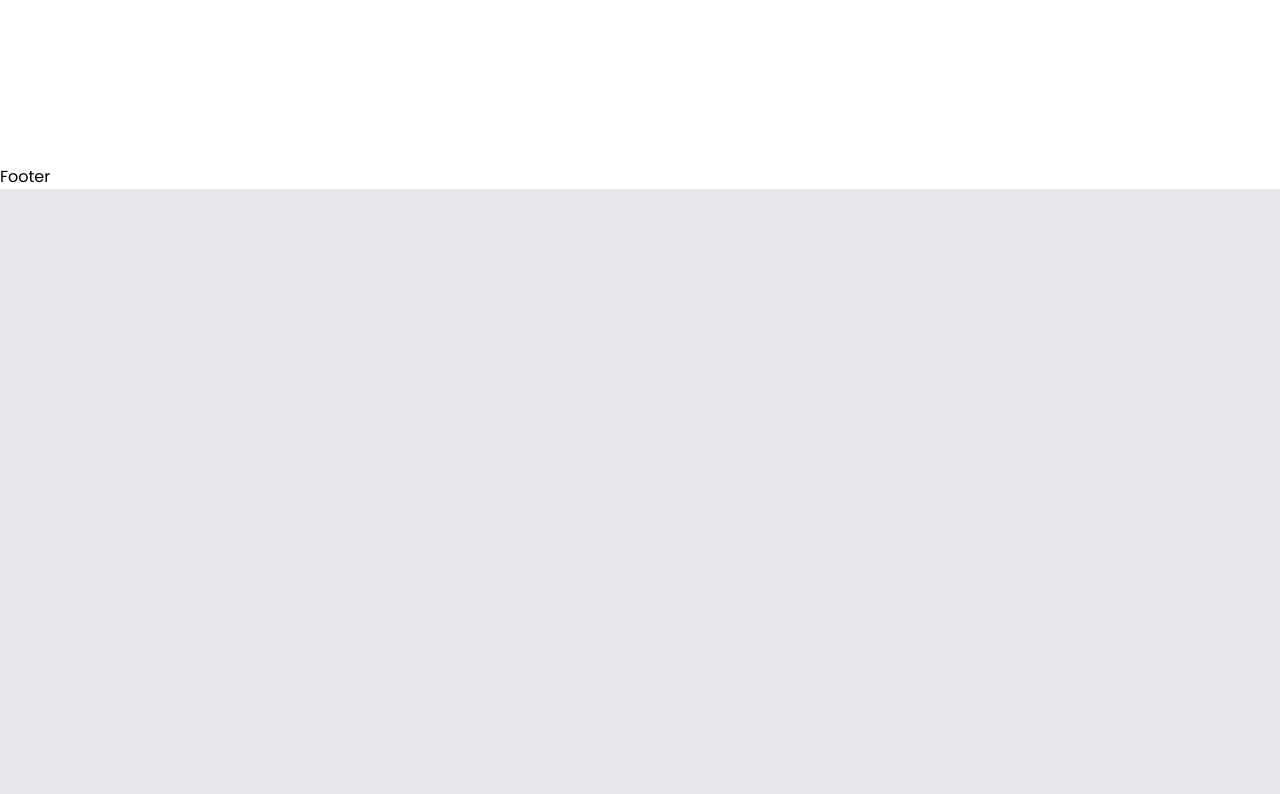
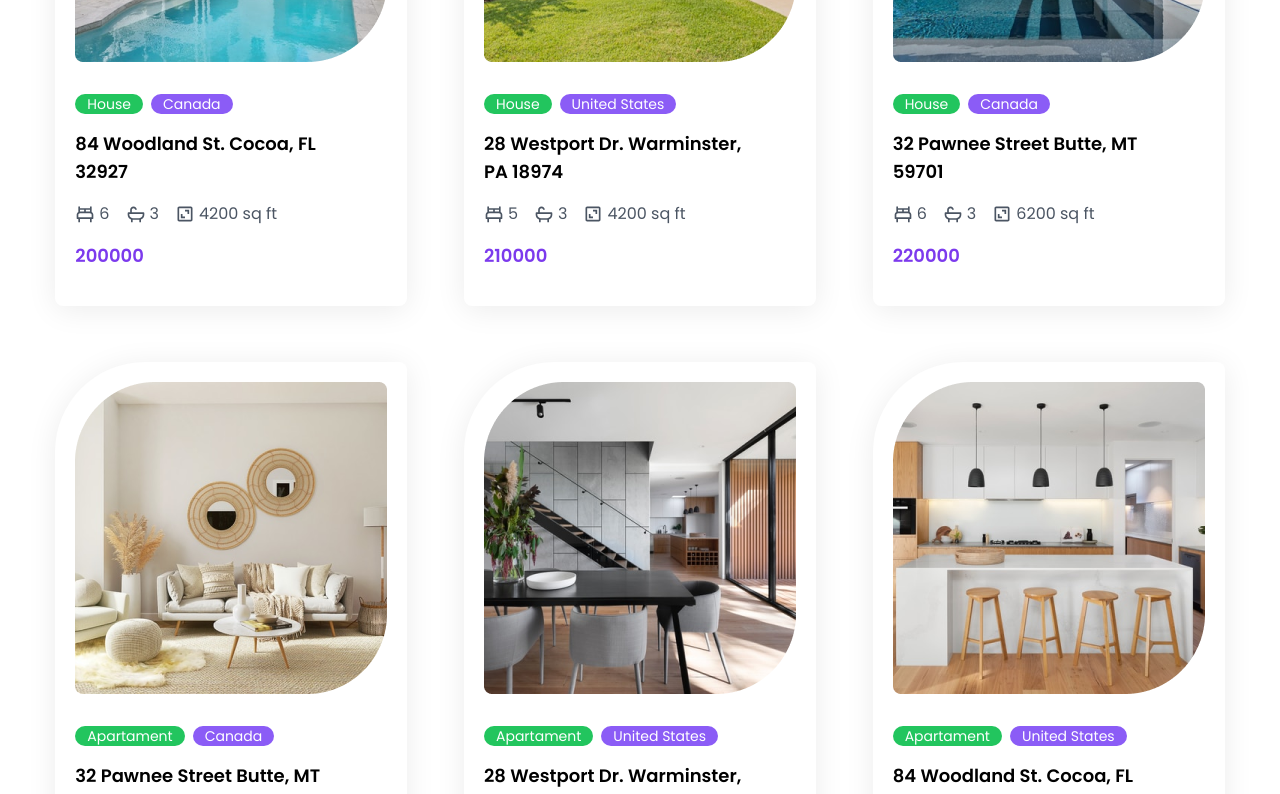
Before and after one commit to ygamboalh/inmobility, a React (Create React App) app: page / in a window 1280 px wide. Shown: the part 1780-2574 px from the top of the page. Before the commit the page ends 1969 px from the top, so only its background shows below. Built offline with nearby package versions, Linux system fonts and the light colour scheme.

Commit message:
Web Completa. Falta ajuste de necesidades

```diff
--- a/src/App.js
+++ b/src/App.js
@@ -13,7 +13,7 @@
 
 const App = () => {
   return (
-    <div className='max-w-[1440px] mx-suto bg-white' >
+    <div className='max-w-[1440px] mx-auto bg-white'>
       <Header />
       <Routes>
         <Route path='/' element={<Home />} />
--- a/src/components/Footer.js
+++ b/src/components/Footer.js
@@ -1,7 +1,11 @@
 import React from 'react';
 
 const Footer = () => {
-  return <div>Footer</div>;
+  return <footer className='bg-black py-8 text-center text-white' >
+    <div className="container">
+      Copyright &copy; 2023. All right reserved.
+    </div>
+  </footer>;
 };
 
 export default Footer;
--- a/src/components/House.js
+++ b/src/components/House.js
@@ -1,7 +1,66 @@
 import React from 'react';
 
-const House = () => {
-  return <div>House</div>;
+// Import icons
+import { BiBed, BiBath, BiArea } from 'react-icons/bi'
+
+const House = ({ house }) => {
+  const { image, type, country, address, bedrooms, bathrooms, surface, price } = house
+  return (
+    <div>
+      <div className='bg-white shadow-1 p-5 rounded-lg rounded-tl-[90px] w-full max-w-[352px] mx-auto cursor-pointer hover:shadow-2xl transition' >
+        <img src={image} alt='' className='mb-8' />
+        <div className='mb-4 flex gap-x-2 text-sm' >
+          <div
+            className='bg-green-500 rounded-full text-white px-3 '
+          >{type}</div>
+          <div
+            className='bg-violet-500 rounded-full text-white px-3 '
+          >{country}
+          </div>
+        </div>
+        <div className='text-lg font-semibold max-w-[260px]' >
+          {address}
+        </div>
+        <div
+          className='flex gap-x-4 my-4'
+        >
+          <div
+            className='flex items-center text-gray-600 gap-1'
+          >
+            <div
+              className='text-[20px]'
+            >
+              <BiBed />
+            </div>
+            <div>{bedrooms}</div>
+          </div>
+          <div
+            className='flex items-center text-gray-600 gap-1'
+          >
+            <div
+              className='text-[20px]'
+            >
+              <BiBath />
+            </div>
+            <div>{bathrooms}</div>
+          </div>
+          <div
+            className='flex items-center text-gray-600 gap-1'
+          >
+            <div
+              className='text-[20px]'
+            >
+              <BiArea />
+            </div>
+            <div>{surface}</div>
+          </div>
+        </div>
+        <div
+          className='text-lg font-semibold text-violet-600 mb-4'
+        >{price}</div>
+      </div>
+    </div>
+  )
 };
 
 export default House;
--- a/src/components/HouseList.js
+++ b/src/components/HouseList.js
@@ -1,7 +1,44 @@
-import React from 'react';
+import React, { useContext } from 'react';
+
+// Import context
+import { HouseContext } from './HouseContext'
+
+// Import components
+import House from './House'
+
+// Import link
+import { Link } from 'react-router-dom';
+
+// Import Icons
+import { ImSpinner2 } from 'react-icons/im'
 
 const HouseList = () => {
-  return <div>HouseList</div>;
+  const { houses, loading } = useContext(HouseContext)
+
+  // if loading is true
+  if (loading) {
+    return (
+      <ImSpinner2 className='mx-auto animate-spin text-violet-700 text-4xl mt-[200px]' />
+    )
+  }
+
+  if (houses.length < 1) {
+    return <div className='text-center text-3xl text-gray-400 mt-48' >Sorry, nothing found</div>
+  }
+
+  return <section className='mb-20' >
+    <div className="container mx-auto">
+      <div className='grid md:grid-cols-2 lg:grid-cols-3 gap-4 lg:gap-14' >
+        {houses.map((house, index) => {
+          return (
+            <Link to={`/property/${house.id}`} key={index} >
+              <House house={house} />
+            </Link>
+          )
+        })}
+      </div>
+    </div>
+  </section>
 };
 
 export default HouseList;
--- a/src/components/Search.js
+++ b/src/components/Search.js
@@ -12,14 +12,14 @@
 import { HouseContext } from './HouseContext';
 
 const Search = () => {
-  const { houses } = useContext(HouseContext)
+  const { handleClick } = useContext(HouseContext)
 
   return (
     <div className='px-[30px] py-6 max-w-[1170px] mx-auto flex flex-col lg:flex-row  justify-between gap-4 lg:gap-x-3 relative lg:-top-4 lg:shadow-1 bg-white lg:bg-transparent lg:backdrop-blur rounded-lg' >
       <CountryDropdown />
       <PropertyDropdown />
       <PriceRangeDropdown />
-      <button className='bg-violet-700 hover:bg-violet-800 transition w-full lg:max-w-[162px] h-16 rounded-lg flex justify-center items-center text-white text-lg' >
+      <button onClick={handleClick} className='bg-violet-700 hover:bg-violet-800 transition w-full lg:max-w-[162px] h-16 rounded-lg flex justify-center items-center text-white text-lg' >
         <RiSearch2Line />
       </button>
     </div>)
--- a/src/pages/Home.js
+++ b/src/pages/Home.js
@@ -2,11 +2,13 @@
 
 // Import components
 import Banner from '../components/Banner'
+import HouseList from '../components/HouseList'
 
 const Home = () => {
   return (
     <div className='min-h-[1800px]' >
       <Banner />
+      <HouseList />
     </div>)
 };
 
--- a/src/pages/PropertyDetails.js
+++ b/src/pages/PropertyDetails.js
@@ -1,7 +1,108 @@
 import React from 'react';
 
+// import data
+import { housesData } from '../data'
+
+// import use params
+import { useParams } from 'react-router-dom'
+
+// import icons
+import { BiBed, BiBath, BiArea } from 'react-icons/bi'
+
+// import link
+import { Link } from 'react-router-dom';
+
 const PropertyDetails = () => {
-  return <div>PropertyDetails</div>;
+  // get the house id
+  const { id } = useParams()
+
+  console.log(id);
+  // get the house based on the id
+  const house = housesData.find(house => {
+    return house.id === parseInt(id)
+  })
+
+  console.log(house);
+
+  return <section>
+    <div className="container mx-auto min-h-[800px] mb-14">
+      <div className='flex flex-col lg:flex-row lg:items-center lg:justify-between' >
+        <div>
+          <h2 className='text-2xl font-semibold' >{house.name}</h2>
+          <h3 className='text-lg mb-4' >{house.address}</h3>
+        </div>
+        <div className='mb-4 lg:mb-0 flex gap-x-2 text-sm' >
+          <div className='bg-green-500 text-white px-3 rounded-full' >{house.type}</div>
+          <div className='bg-violet-500 text-white px-3 rounded-full' >{house.country}</div>
+        </div>
+        <div className='text-3xl font-semibold text-violet-600' >$ {house.price}</div>
+      </div>
+      <div className='flex flex-col items-start gap-8 lg:flex-row' >
+        <div className='max-w-[768px]'>
+          <div className='mb-8' >
+            <img src={house.imageLg} alt="" />
+          </div>
+          <div className='flex gap-x-6 text-violet-700 mb-6' >
+            <div className='flex gap-x-2 items-center' >
+              <BiBed className='text-2xl' />
+              <div>{house.bedrooms}</div>
+            </div>
+            <div className='flex gap-x-2 items-center' >
+              <BiBath className='text-2xl ' />
+              <div>{house.bathrooms}</div>
+            </div>
+            <div className='flex gap-x-2 items-center' >
+              <BiArea className='text-2xl ' />
+              <div>{house.surface}</div>
+            </div>
+          </div>
+          <div>{house.description}</div>
+        </div>
+        <div className='flex-1 bg-white w-full mb-8 border border-b-gray-300 rounded-lg px-6 py-8' >
+          <div className='flex items-center gap-x-4 mb-8' >
+            <div className='w-20 h-20 p-1 border border-b-gray-300 rounded-full' >
+              <img src={house.agent.image} alt="" />
+            </div>
+            <div>
+              <div className='font-bold text-lg' >{house.agent.name}</div>
+              <Link
+                to=''
+                className='text-violet-700 text-sm'
+              >View Listings</Link>
+            </div>
+          </div>
+          {/* form */}
+          <form className='flex flex-col gap-y-4' onClick={(e) => {
+            e.preventDefault()
+          }} >
+            <input
+              className='border border-gray-300 focus:border-violet-700 outline-none rounded w-full px-4 h-14 text-sm'
+              type="text"
+              placeholder='Name*'
+            />
+            <input
+              className='border border-gray-300 focus:border-violet-700 outline-none rounded w-full px-4 h-14 text-sm'
+              type="text"
+              placeholder='Email*'
+            />
+            <input
+              className='border border-gray-300 focus:border-violet-700 outline-none rounded w-full px-4 h-14 text-sm'
+              type="text"
+              placeholder='Phone*'
+            />
+            <textarea
+              className='border border-gray-300 focus:border-violet-700 outline-none rounded w-full p-4 h-36 text-sm text-gray-400' placeholder='Message*'
+              defaultValue='Hello, I am interested in [Modern apartment]'
+            ></textarea>
+            <div className='flex gap-x-2' >
+              <button className='bg-violet-700 hover:bg-violet-800 rounded p-4 text-white text-sm w-full transition' >Send message</button>
+              <button className='border border-violet-700 text-violet-700 hover:border-violet-500 hover:text-violet-500 rounded p-4 text-sm w-full transition' >Call</button>
+            </div>
+          </form>
+        </div>
+      </div>
+    </div>
+  </section>;
 };
 
 export default PropertyDetails;
```
Also changed, not shown: src/components/HouseContext.js (+115 -2 lines).
